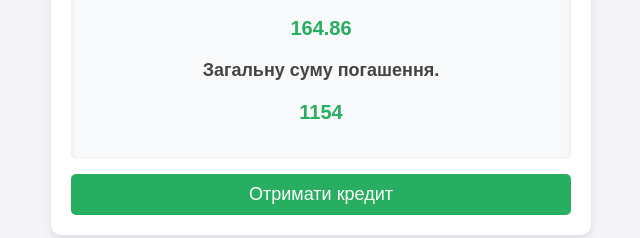
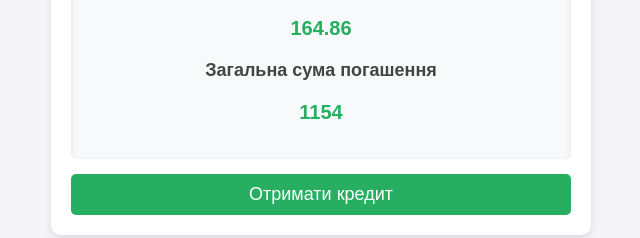
Before and after one commit to NadiaSun/CreditCalculator, a plain HTML site: page index.html in a window 1280 px wide. Shown: the part 368-606 px from the top of the page, 319-959 px from the left. Drawn offline with Linux system fonts and the light colour scheme.

Commit message:
Update index.html

```diff
--- a/index.html
+++ b/index.html
@@ -33,7 +33,7 @@
     <div class="main-result">
       <h2>Сума щоденного погашення</h2>
       <p id="daily-repayment"></p>
-      <h2>Загальну суму погашення.</h2>
+      <h2>Загальна сума погашення</h2>
       <p id="total-repayment"></p>
     </div>
 
```
